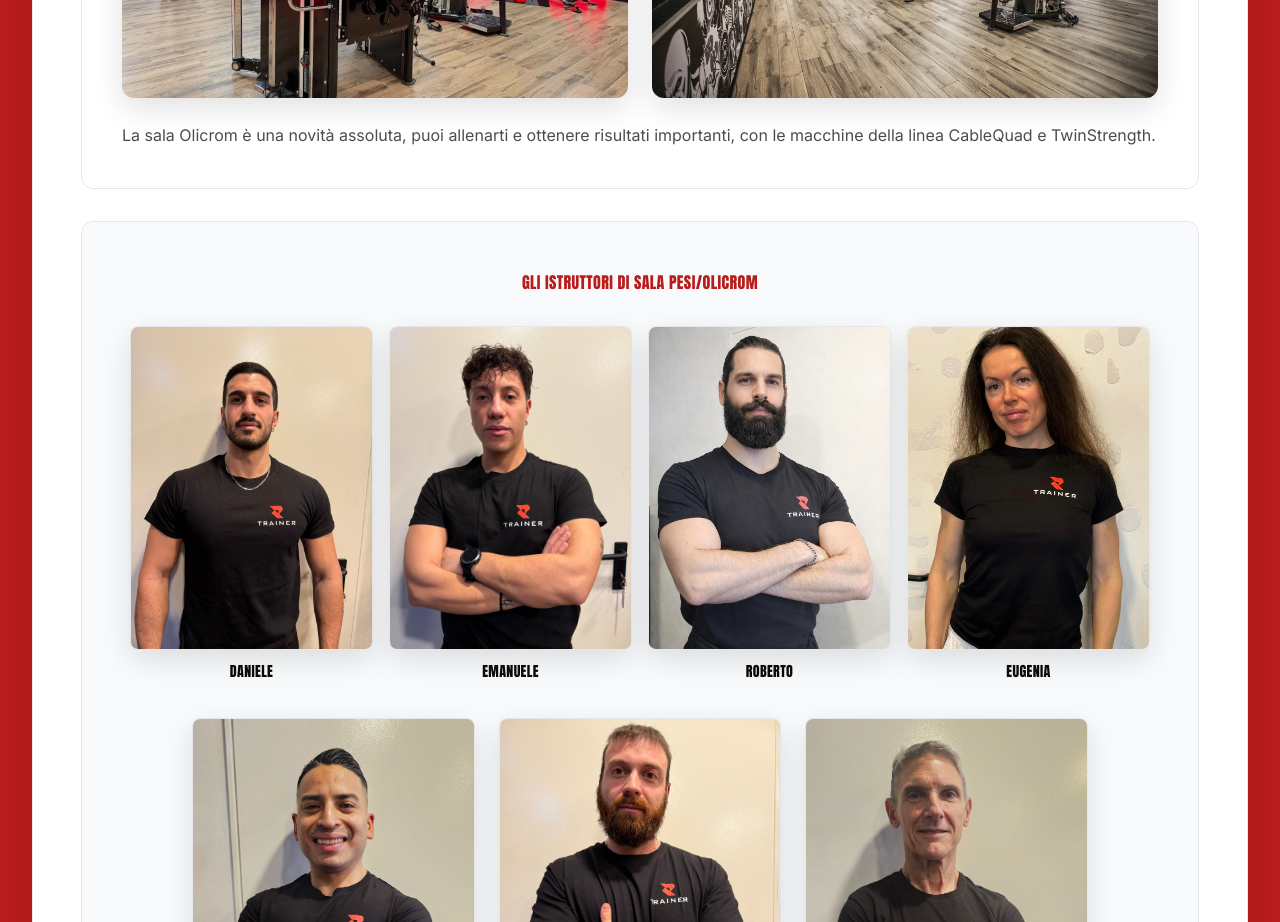
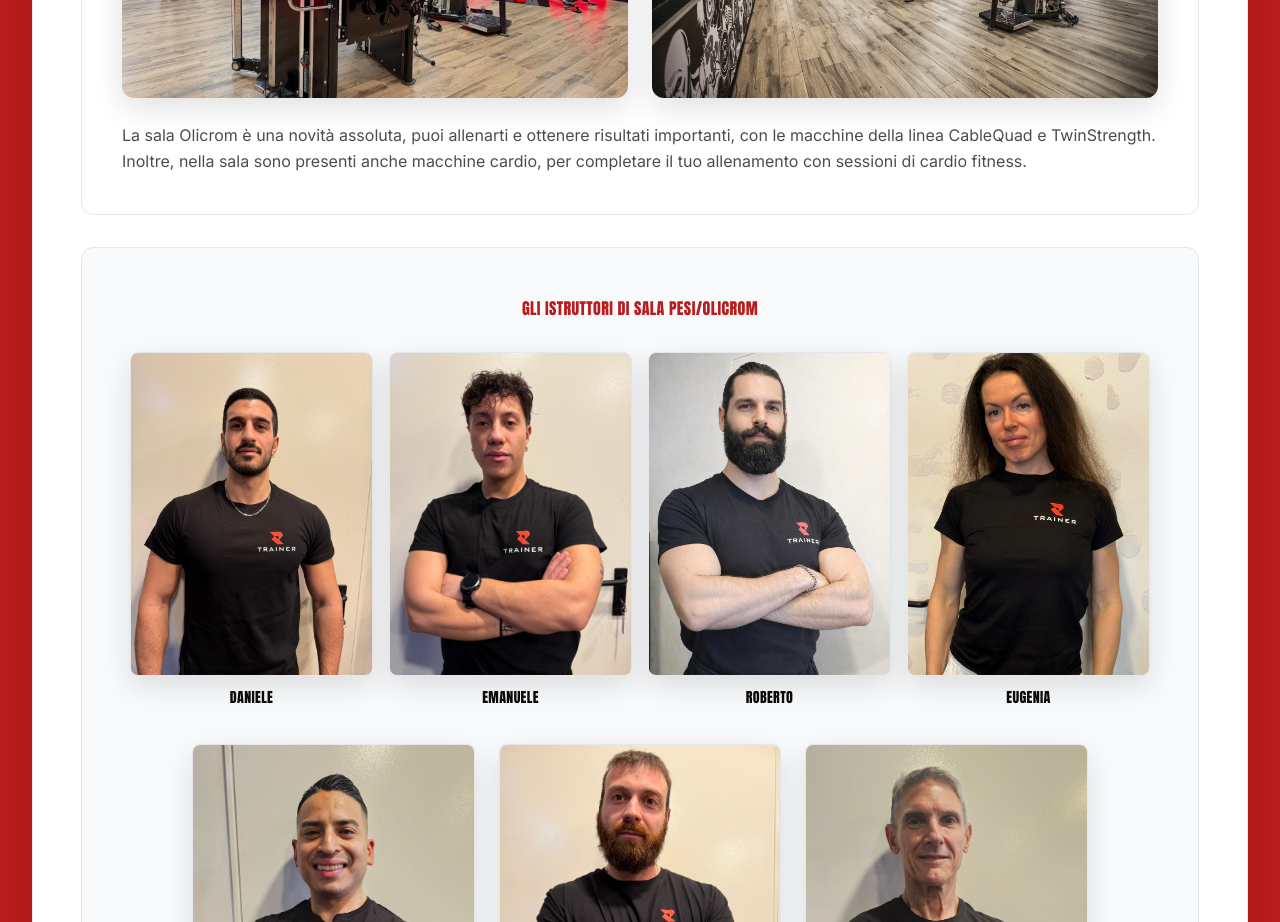
Before and after one commit to alelodato/red-gym, a Next.js app: page /about in a window 1280 px wide. Shown: the part 3920-4842 px from the top of the page. Built offline with nearby package versions, Linux system fonts and the light colour scheme.

Commit message:
aggiornato descrizione sala olicrom

```diff
--- a/app/about/page.js
+++ b/app/about/page.js
@@ -254,7 +254,7 @@ function SalaPesiTrainersSlideshow() {
 
 function StatsBand({
   bgImage = "palestra7.webp",
-  kicker="I Numeri di RED GYM",
+  kicker = "I Numeri di RED GYM",
   title = (
     <>
       Dettagli che fanno la differenza.
@@ -745,6 +745,8 @@ transition-all duration-300 hover:-translate-y-1 hover:shadow-xl">
 
               <p className="mt-6 text-black/70 leading-relaxed">
                 La sala Olicrom è una novità assoluta, puoi allenarti e ottenere risultati importanti, con le macchine della linea CableQuad e TwinStrength.
+                <br />
+                Inoltre, nella sala sono presenti anche macchine cardio, per completare il tuo allenamento con sessioni di cardio fitness.
               </p>
             </div>
 
```
